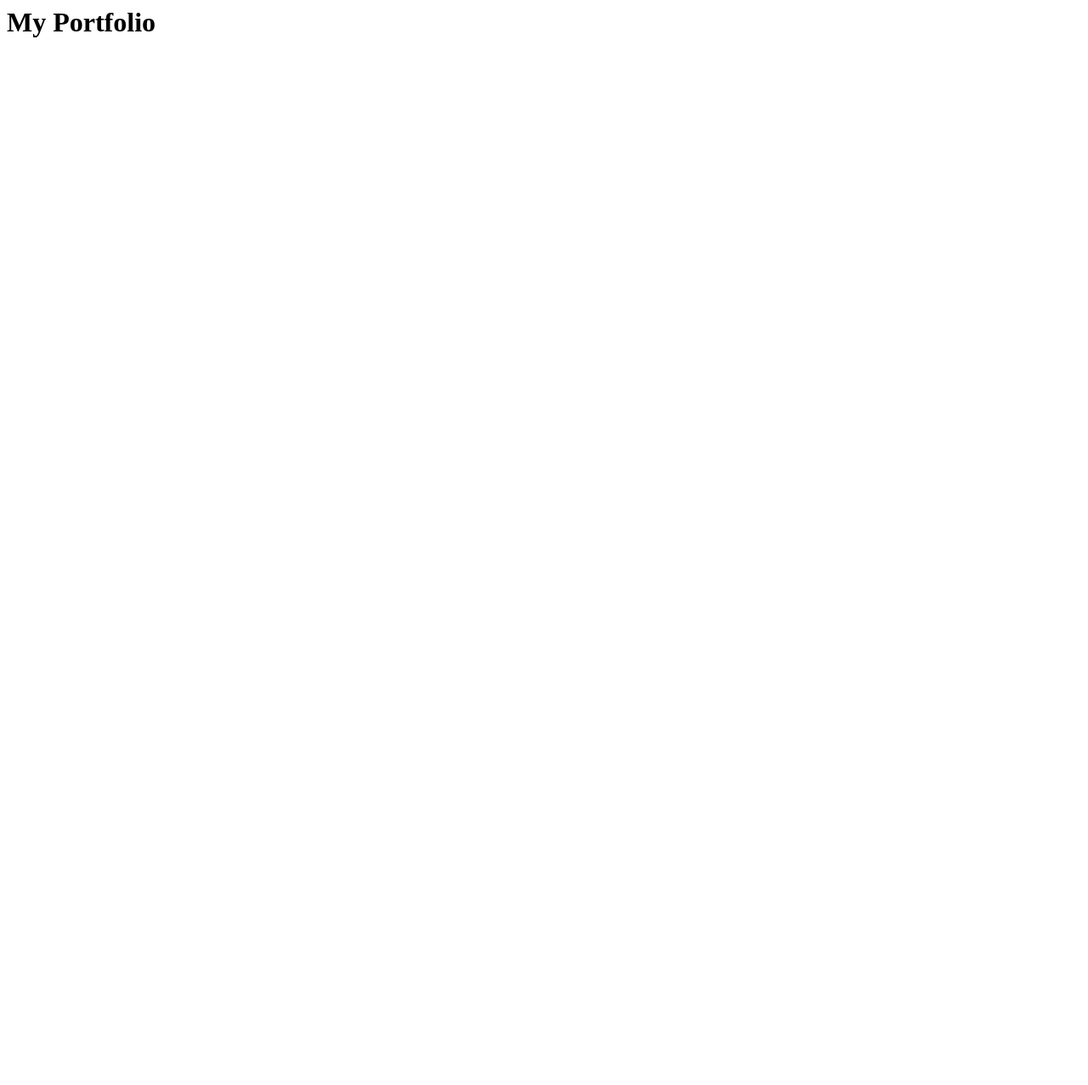
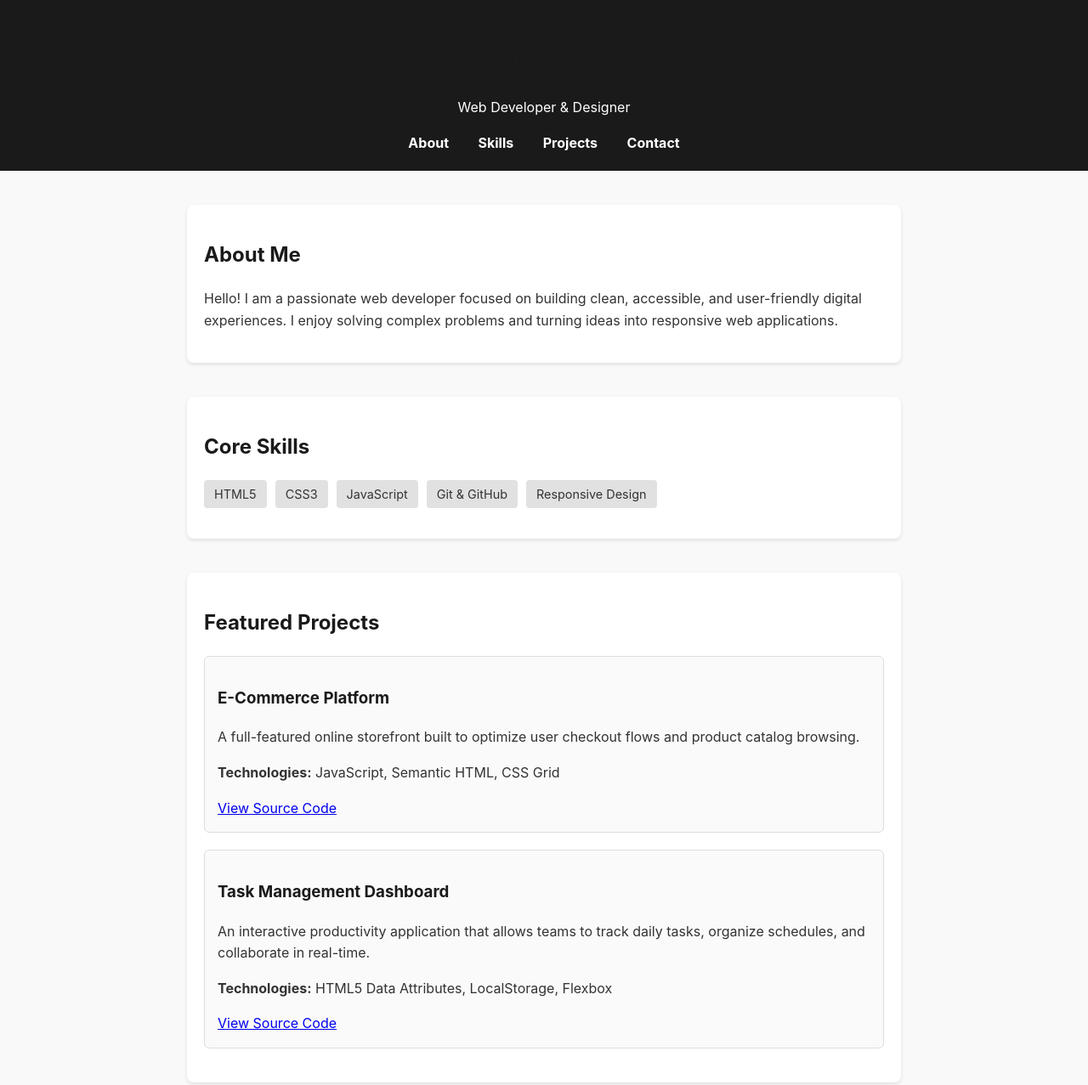
Before and after one commit to tushar645outlook/GH-A, a plain HTML site: page index.html in a window 1280 px wide. Shown: the top 1277 px of the page at 85% size. Before the commit the page ends 800 px from the top, so only its background shows below. Drawn offline with Linux system fonts and the light colour scheme.

Commit message:
Update index.html

```diff
--- a/index.html
+++ b/index.html
@@ -1 +1,170 @@
-<h1> My Portfolio<h1>
+<!DOCTYPE html>
+<html lang="en">
+<head>
+    <meta charset="UTF-8">
+    <meta name="viewport" content="width=device-width, initial-scale=1.0">
+    <title>My Portfolio</title>
+    <style>
+        /* Basic embedded CSS for clean presentation */
+        body {
+            font-family: -apple-system, BlinkMacSystemFont, "Segoe UI", Roboto, Helvetica, Arial, sans-serif;
+            line-height: 1.6;
+            margin: 0;
+            padding: 0;
+            background-color: #f9f9f9;
+            color: #333;
+        }
+        header {
+            background-color: #1a1a1a;
+            color: #fff;
+            padding: 20px 0;
+            text-align: center;
+        }
+        nav a {
+            color: #fff;
+            margin: 0 15px;
+            text-decoration: none;
+            font-weight: bold;
+        }
+        nav a:hover {
+            text-decoration: underline;
+        }
+        section {
+            max-width: 800px;
+            margin: 40px auto;
+            padding: 20px;
+            background: #fff;
+            border-radius: 8px;
+            box-shadow: 0 2px 4px rgba(0,0,0,0.1);
+        }
+        h1, h2, h3 {
+            color: #1a1a1a;
+        }
+        .project-card {
+            border: 1px solid #ddd;
+            padding: 15px;
+            margin-bottom: 20px;
+            border-radius: 6px;
+            background-color: #fafafa;
+        }
+        .skills-list {
+            display: flex;
+            flex-wrap: wrap;
+            gap: 10px;
+            padding: 0;
+            list-style: none;
+        }
+        .skills-list li {
+            background: #e1e1e1;
+            padding: 5px 12px;
+            border-radius: 4px;
+            font-size: 0.9em;
+        }
+        form {
+            display: flex;
+            flex-direction: column;
+            gap: 15px;
+        }
+        input, textarea, button {
+            padding: 10px;
+            border: 1px solid #ccc;
+            border-radius: 4px;
+            font-size: 1rem;
+        }
+        button {
+            background-color: #0066cc;
+            color: white;
+            border: none;
+            cursor: pointer;
+            font-weight: bold;
+        }
+        button:hover {
+            background-color: #0052a3;
+        }
+        footer {
+            text-align: center;
+            padding: 20px;
+            font-size: 0.9em;
+            color: #666;
+        }
+    </style>
+</head>
+<body>
+
+    <!-- Header & Navigation -->
+    <header>
+        <h1>John Doe</h1>
+        <p>Web Developer & Designer</p>
+        <nav>
+            <a href="#about">About</a>
+            <a href="#skills">Skills</a>
+            <a href="#projects">Projects</a>
+            <a href="#contact">Contact</a>
+        </nav>
+    </header>
+
+    <!-- About Me Section -->
+    <section id="about">
+        <h2>About Me</h2>
+        <p>Hello! I am a passionate web developer focused on building clean, accessible, and user-friendly digital experiences. I enjoy solving complex problems and turning ideas into responsive web applications.</p>
+    </section>
+
+    <!-- Skills Section -->
+    <section id="skills">
+        <h2>Core Skills</h2>
+        <ul class="skills-list">
+            <li>HTML5</li>
+            <li>CSS3</li>
+            <li>JavaScript</li>
+            <li>Git & GitHub</li>
+            <li>Responsive Design</li>
+        </ul>
+    </section>
+
+    <!-- Projects Section -->
+    <section id="projects">
+        <h2>Featured Projects</h2>
+
+        <!-- Project 1 -->
+        <div class="project-card">
+            <h3>E-Commerce Platform</h3>
+            <p>A full-featured online storefront built to optimize user checkout flows and product catalog browsing.</p>
+            <p><strong>Technologies:</strong> JavaScript, Semantic HTML, CSS Grid</p>
+            <a href="https://github.com" target="_blank" rel="noopener">View Source Code</a>
+        </div>
+
+        <!-- Project 2 -->
+        <div class="project-card">
+            <h3>Task Management Dashboard</h3>
+            <p>An interactive productivity application that allows teams to track daily tasks, organize schedules, and collaborate in real-time.</p>
+            <p><strong>Technologies:</strong> HTML5 Data Attributes, LocalStorage, Flexbox</p>
+            <a href="https://github.com" target="_blank" rel="noopener">View Source Code</a>
+        </div>
+    </section>
+
+    <!-- Contact Section -->
+    <section id="contact">
+        <h2>Get In Touch</h2>
+        <p>Feel free to reach out if you want to collaborate on a project or just want to say hi!</p>
+
+        <form action="mailto:your-email@example.com" method="post" enctype="text/plain">
+            <label for="name">Name:</label>
+            <input type="text" id="name" name="name" required placeholder="Your Name">
+
+            <label for="email">Email:</label>
+            <input type="email" id="email" name="email" required placeholder="Your Email Address">
+
+            <label for="message">Message:</label>
+            <textarea id="message" name="message" rows="5" required placeholder="Type your message here..."></textarea>
+
+            <button type="submit">Send Message</button>
+        </form>
+    </section>
+
+    <!-- Footer -->
+    <footer>
+        <p>&copy; 2026 John Doe. All rights reserved.</p>
+    </footer>
+
+</body>
+</html>
```
